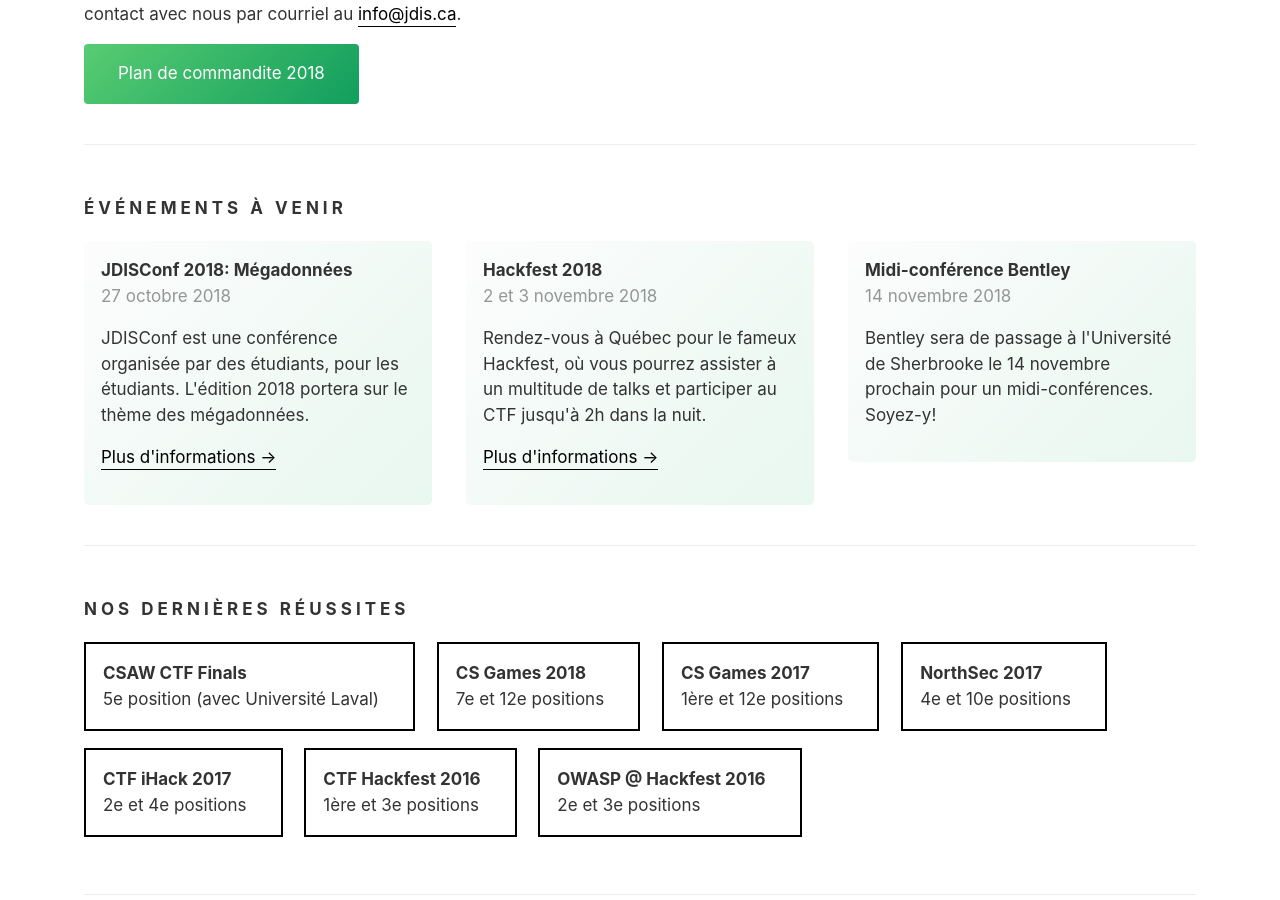
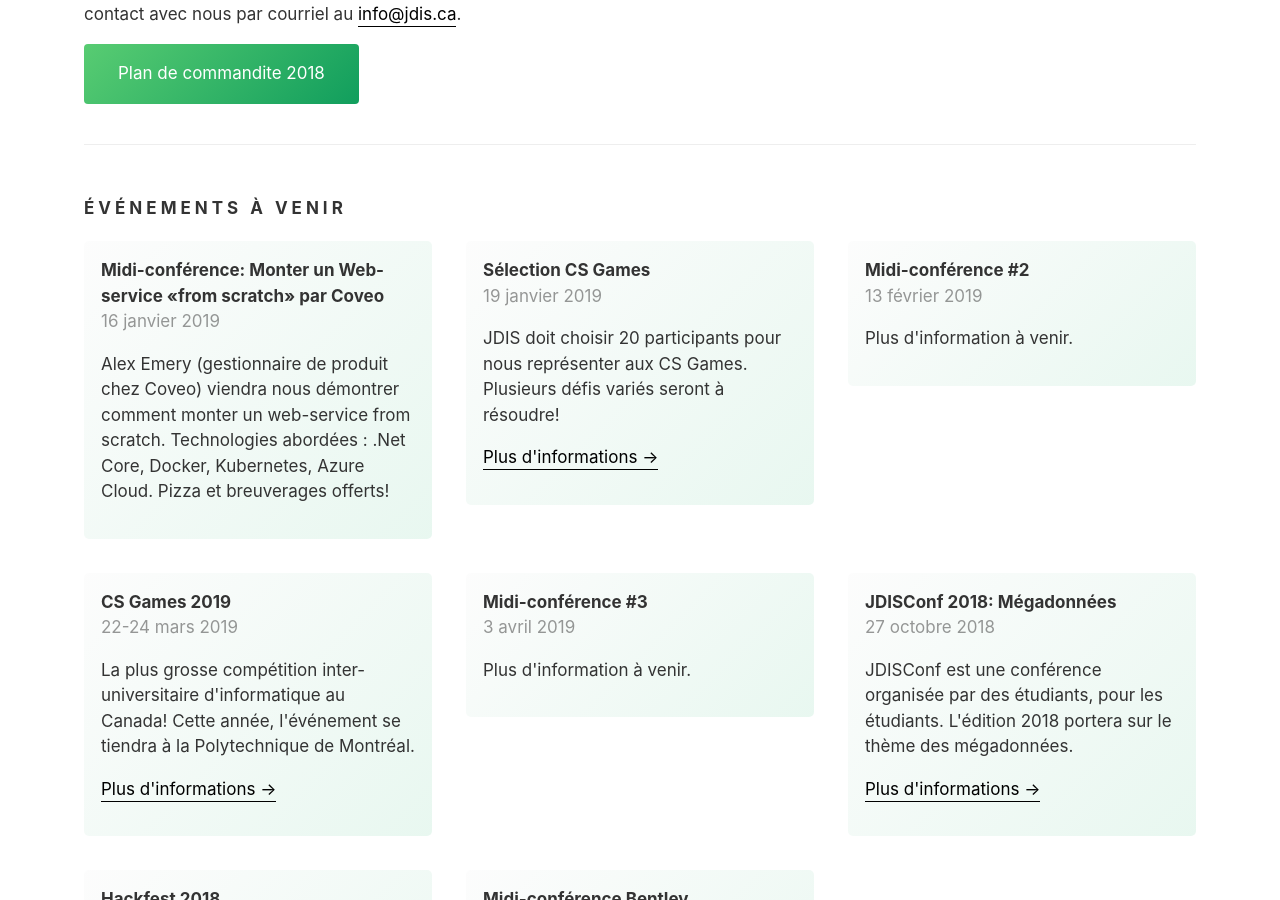
Before and after one commit to JDIS/Website, a Jekyll site: the page built from _pages/index.html, in a window 1280 px wide and 900 px high, scrolled down 1682 px. Built offline with Jekyll 4.4.1, drawn with Linux system fonts in a browser that asks for light colours; some web fonts are replaced.

Commit message:
Add next events

```diff
--- a/_data/events.json
+++ b/_data/events.json
@@ -1,20 +1,58 @@
 [
+  {
+    "name": "Midi-conférence: Monter un Web-service «from scratch» par Coveo",
+    "url": "",
+    "date": "16 janvier 2019",
+    "date_unix": 1547604879000,
+    "description": "Alex Emery (gestionnaire de produit chez Coveo) viendra nous démontrer comment monter un web-service from scratch. Technologies abordées : .Net Core, Docker, Kubernetes, Azure Cloud. Pizza et breuverages offerts!"
+  },
+  {
+    "name": "Sélection CS Games",
+    "url": "https://www.facebook.com/events/508726326273037/",
+    "date": "19 janvier 2019",
+    "date_unix": 1547864079000,
+    "description": "JDIS doit choisir 20 participants pour nous représenter aux CS Games. Plusieurs défis variés seront à résoudre!"
+  },
+  {
+    "name": "Midi-conférence #2",
+    "url": "",
+    "date": "13 février 2019",
+    "date_unix": 1550024079000,
+    "description": "Plus d'information à venir."
+  },
+  {
+    "name": "CS Games 2019",
+    "url": "https://2019.csgames.org/",
+    "date": "22-24 mars 2019",
+    "date_unix": 1553393679000,
+    "description": "La plus grosse compétition inter-universitaire d'informatique au Canada! Cette année, l'événement se tiendra à la Polytechnique de Montréal."
+  },
+  {
+    "name": "Midi-conférence #3",
+    "url": "",
+    "date": "3 avril 2019",
+    "date_unix": 1554254079000,
+    "description": "Plus d'information à venir."
+  },
   {
     "name": "JDISConf 2018: Mégadonnées",
     "url": "https://conference2018.jdis.ca",
     "date": "27 octobre 2018",
+    "date_unix": 1540602879000,
     "description": "JDISConf est une conférence organisée par des étudiants, pour les étudiants. L'édition 2018 portera sur le thème des mégadonnées."
   },
   {
     "name": "Hackfest 2018",
     "url": "https://hackfest.ca/en/",
     "date": "2 et 3 novembre 2018",
+    "date_unix": 1541211279000,
     "description": "Rendez-vous à Québec pour le fameux Hackfest, où vous pourrez assister à un multitude de talks et participer au CTF jusqu'à 2h dans la nuit."
   },
   {
     "name": "Midi-conférence Bentley",
     "url": "",
     "date": "14 novembre 2018",
+    "date_unix": 1542161679000,
     "description": "Bentley sera de passage à l'Université de Sherbrooke le 14 novembre prochain pour un midi-conférences. Soyez-y!"
   }
 ]
```
